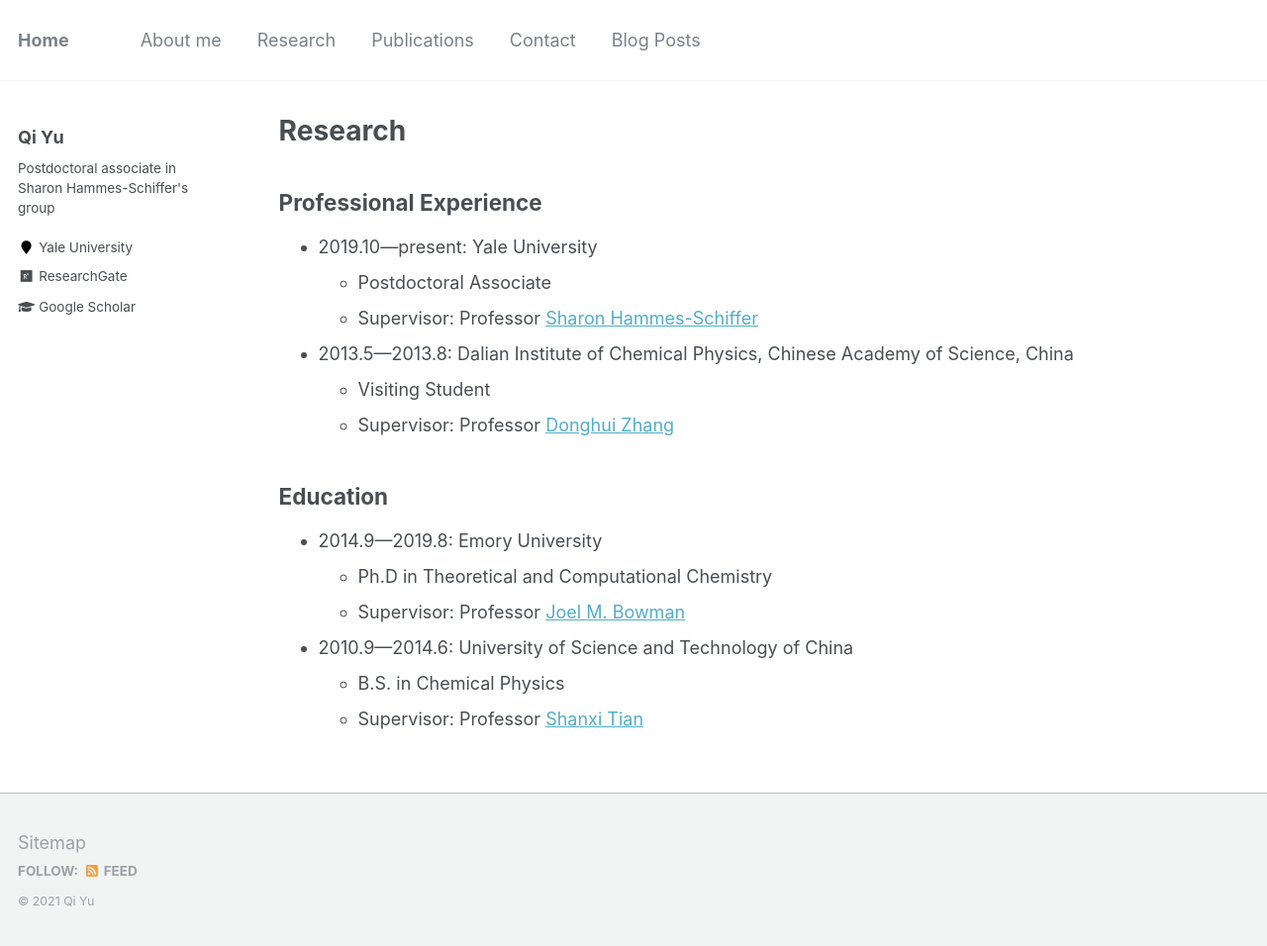
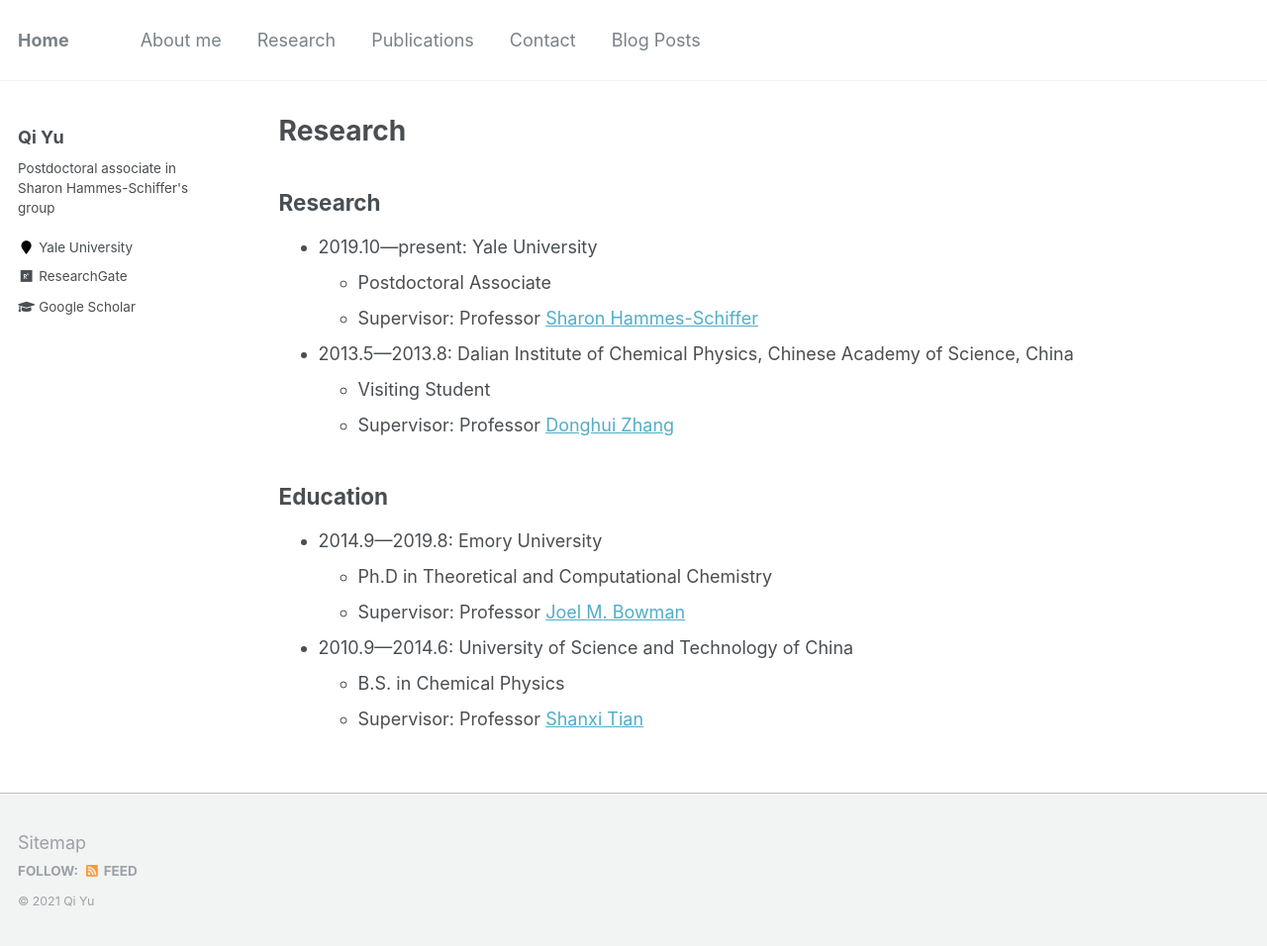
Before and after one commit to qiyuchem/qiyuchem.github.io, a Jekyll site: the page built from _pages/research.md, in a window 1280 px wide. Shown: the whole page at 99% size. Built offline with Jekyll 4.4.1, drawn with Linux system fonts in a browser that asks for light colours.

Commit message:
Update research.md

```diff
--- a/_pages/research.md
+++ b/_pages/research.md
@@ -7,8 +7,7 @@ author_profile: true
 ---
 {% include base_path %}
 
-
-Professional Experience
+Research
 ------
 * 2019.10---present: Yale University
   * Postdoctoral Associate
```
